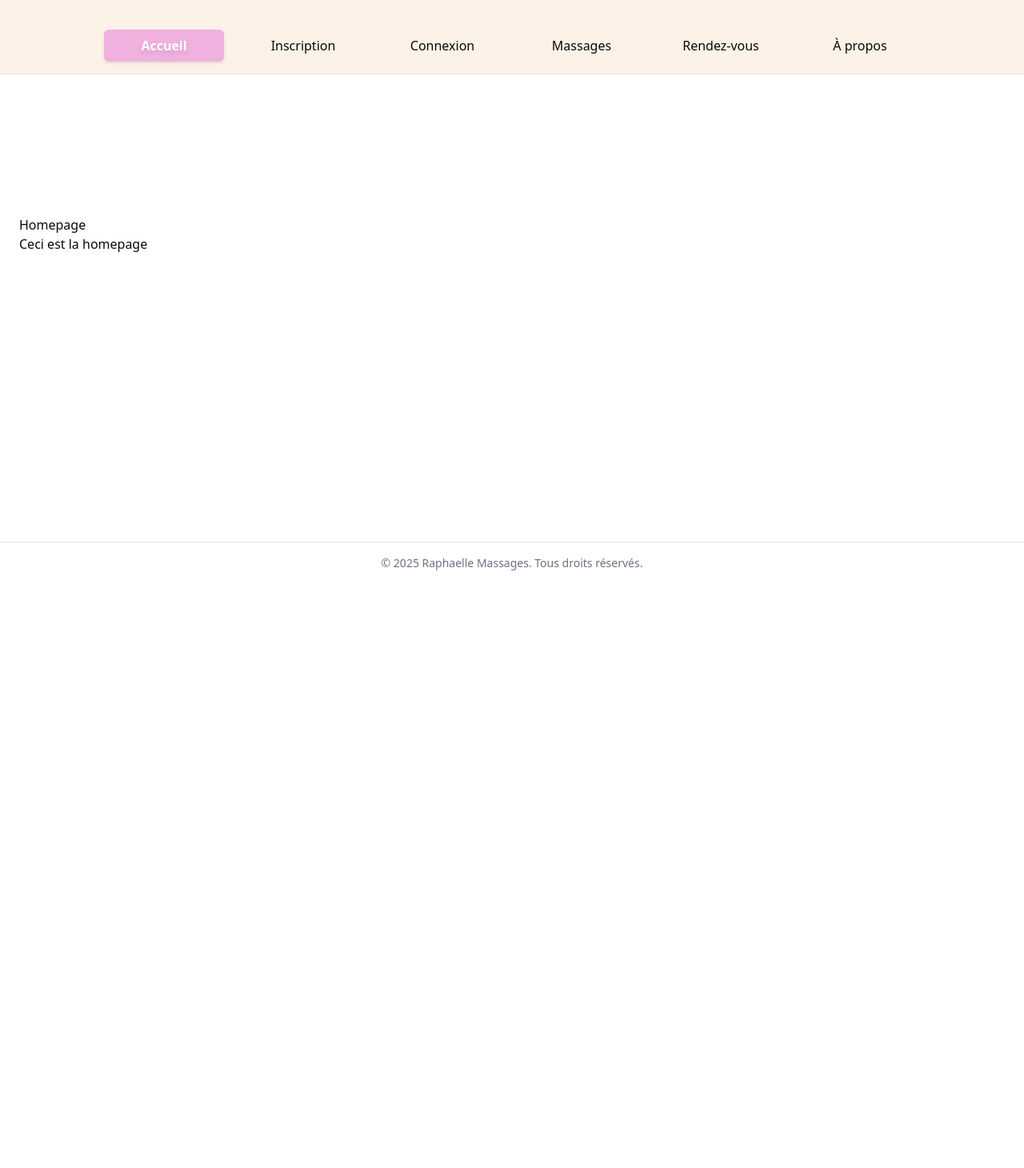
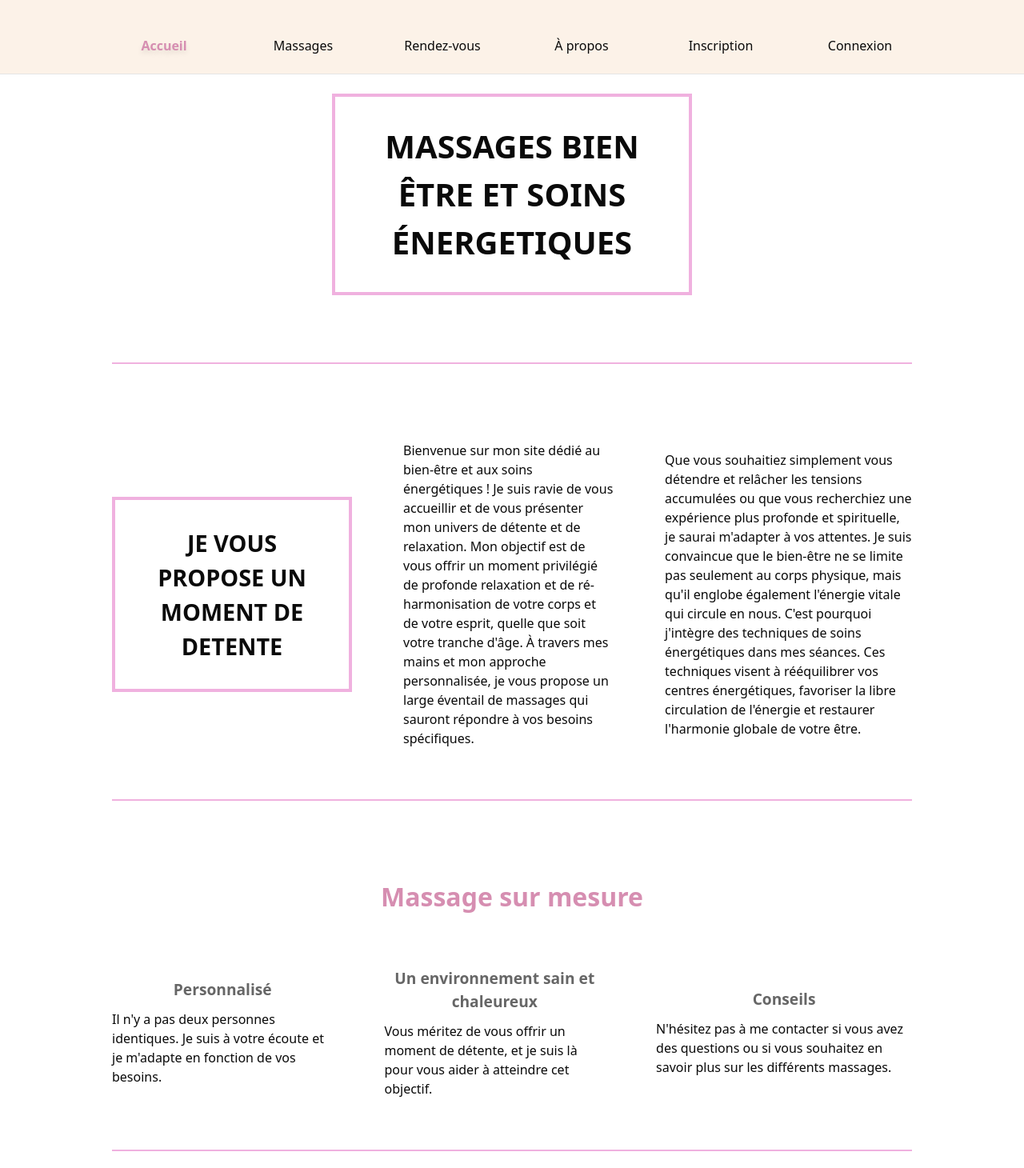
Before and after one commit to DamienLandois/Block-2-landois-damien-frontend, a React (Vite) app: page / in a window 1280 px wide. Shown: the part 70-1530 px from the top of the page at 80% size. Before the commit the page ends 800 px from the top, so only its background shows below. Built offline with nearby package versions, Linux system fonts and the light colour scheme; a web font is replaced by a local one.

Commit message:
Correction diverses et contenu home & about

```diff
--- a/src/components/partials/Header.jsx
+++ b/src/components/partials/Header.jsx
@@ -2,17 +2,25 @@ import { NavLink } from "react-router-dom";
 import Hamburger from "hamburger-react";
 import { use, useEffect, useState } from "react";
 import { User } from "lucide-react";
+import { getUser } from "@/lib/utils";
 
 export default function Header() {
   const linkClass = ({ isActive }) =>
     `px-3 py-2 rounded-md ${isActive ? "active-link" : ""}`;
   const [isOpen, setOpen] = useState(false);
   const [width, setWidth] = useState(window.innerWidth);
-
+  const user = getUser();
   const handleClosing = () => {
     if (width < 1100) {
       setOpen(false);
     }
+  };
+
+  const handleDisconnect = () => {
+    localStorage.removeItem("token");
+    localStorage.removeItem("user");
+    handleClosing();
+    window.location.reload();
   };
   useEffect(() => {
     const handleResize = () => setWidth(window.innerWidth);
@@ -58,20 +66,6 @@ export default function Header() {
             </NavLink>
             <NavLink
               onClick={handleClosing}
-              to="/inscription"
-              className={linkClass}
-            >
-              Inscription
-            </NavLink>
-            <NavLink
-              onClick={handleClosing}
-              to="/connexion"
-              className={linkClass}
-            >
-              Connexion
-            </NavLink>
-            <NavLink
-              onClick={handleClosing}
               to="/massages"
               className={linkClass}
             >
@@ -91,6 +85,33 @@ export default function Header() {
             >
               À propos
             </NavLink>
+            {!user && (
+              <>
+                <NavLink
+                  onClick={handleClosing}
+                  to="/inscription"
+                  className={linkClass}
+                >
+                  Inscription
+                </NavLink>
+                <NavLink
+                  onClick={handleClosing}
+                  to="/connexion"
+                  className={linkClass}
+                >
+                  Connexion
+                </NavLink>
+              </>
+            )}
+            {user && (
+              <NavLink
+                onClick={handleDisconnect}
+                to="/"
+                className="px-3 py-2 rounded-md"
+              >
+                Se déconnecter
+              </NavLink>
+            )}
           </nav>
         </div>
       )}
--- a/src/pages/About.jsx
+++ b/src/pages/About.jsx
@@ -1,7 +1,46 @@
-import React from 'react'
+import React from "react";
 
 export default function About() {
   return (
-    <div>About</div>
-  )
+    <div className="about-page space-y-4">
+      <h1>Qui suis-je ?</h1>
+      <p>
+        Ancienne infirmière, j'ai entrepris un parcours de reconversion
+        professionnelle qui m'a amené à explorer l'univers apaisant des
+        massages.
+      </p>
+
+      <p>
+        Après de nombreuses années à soigner et à prendre soin des autres, j'ai
+        ressenti le besoin de trouver une approche différente pour favoriser le
+        bien-être et l'épanouissement, tant physique que mental.
+      </p>
+
+      <p>
+        Ma carrière dans le domaine de la santé m'a permis de développer des
+        compétences essentielles en matière de compréhension du corps humain, de
+        la douleur, et de la manière dont le stress et les tensions affectent
+        notre santé globale. Aujourd'hui, en tant que praticienne en massages,
+        je mets à profit cette expérience pour offrir à mes clients une approche
+        holistique du bien-être.
+      </p>
+      <p>
+        Les massages que je propose sont conçus pour vous aider à vous détendre,
+        à relâcher les tensions accumulées, et à retrouver un équilibre
+        intérieur. Mon objectif est de créer un espace où vous pouvez vous
+        déconnecter du stress quotidien, et vous reconnecter à vous-même. Je
+        suis passionnée par l'art du massage et je suis constamment en quête de
+        nouvelles techniques pour améliorer la qualité de mes services.
+      </p>
+      <p>
+        En choisissant de me faire confiance dans les massages, vous optez pour
+        une approche bienveillante et professionnelle, axée sur la santé et le
+        bien-être. Je suis là pour vous accompagner dans votre voyage vers une
+        meilleure santé physique et mentale. N'hésitez pas à me contacter pour
+        discuter de vos besoins et pour réserver votre prochain rendez-vous. Je
+        suis impatiente de vous accueillir et de vous offrir un moment de
+        relaxation et de régénération.
+      </p>
+    </div>
+  );
 }
--- a/src/pages/Home.jsx
+++ b/src/pages/Home.jsx
@@ -1,10 +1,63 @@
-import React from 'react'
+import React from "react";
+import { NavLink } from "react-router-dom";
 
 export default function Home() {
   return (
-    <div>
-        <h1>Homepage</h1>
-        <p>Ceci est la homepage</p>
+    <div className="home-page space-y-8">
+      <section>
+        <h1>Massages BIEN être et soins Énergetiques</h1>
+      </section>
+      <section className="horizontal">
+        <h2>JE VOUS PROPOSE UN MOMENT DE DETENTE</h2>
+        <p>
+          Bienvenue sur mon site dédié au bien-être et aux soins énergétiques !
+          Je suis ravie de vous accueillir et de vous présenter mon univers de
+          détente et de relaxation. Mon objectif est de vous offrir un moment
+          privilégié de profonde relaxation et de ré-harmonisation de votre
+          corps et de votre esprit, quelle que soit votre tranche d'âge. À
+          travers mes mains et mon approche personnalisée, je vous propose un
+          large éventail de massages qui sauront répondre à vos besoins
+          spécifiques.
+        </p>
+        <p>
+          Que vous souhaitiez simplement vous détendre et relâcher les tensions
+          accumulées ou que vous recherchiez une expérience plus profonde et
+          spirituelle, je saurai m'adapter à vos attentes. Je suis convaincue
+          que le bien-être ne se limite pas seulement au corps physique, mais
+          qu'il englobe également l'énergie vitale qui circule en nous. C'est
+          pourquoi j'intègre des techniques de soins énergétiques dans mes
+          séances. Ces techniques visent à rééquilibrer vos centres
+          énergétiques, favoriser la libre circulation de l'énergie et restaurer
+          l'harmonie globale de votre être.
+        </p>
+      </section>
+      <section>
+        <h3>Massage sur mesure</h3>
+        <div className="horizontal">
+          <div>
+            <h4>Personnalisé</h4>
+            <p>
+              Il n'y a pas deux personnes identiques. Je suis à votre écoute et
+              je m'adapte en fonction de vos besoins.{" "}
+            </p>
+          </div>
+          <div>
+            <h4>Un environnement sain et chaleureux</h4>
+            <p>
+              Vous méritez de vous offrir un moment de détente, et je suis là
+              pour vous aider à atteindre cet objectif.{" "}
+            </p>
+          </div>
+          <div>
+            <h4>Conseils</h4>
+            <p>
+              N'hésitez pas à me contacter si vous avez des questions ou si vous
+              souhaitez en savoir plus sur les différents massages.{" "}
+            </p>
+          </div>
+        </div>
+        <NavLink to="/massages" className="btn" />
+      </section>
     </div>
-  )
+  );
 }
--- a/src/pages/SignIn.jsx
+++ b/src/pages/SignIn.jsx
@@ -11,8 +11,8 @@ import { Input } from "@/components/ui/input";
 import { Button } from "@/components/ui/button";
 import { useState } from "react";
 import authStore from "@/lib/authStore";
-import { useNavigate } from "react-router-dom";
-import { toast } from "sonner"
+import { redirect, useNavigate } from "react-router-dom";
+import { toast } from "sonner";
 
 export default function LoginCard({ onSubmit }) {
   const [email, setEmail] = useState("");
@@ -21,7 +21,7 @@ export default function LoginCard({ onSubmit }) {
   const [error, setError] = useState("");
 
   const login = authStore((state) => state.login);
-  const navigate = useNavigate()
+  const navigate = useNavigate();
 
   const handleSubmit = async (e) => {
     e.preventDefault();
@@ -34,7 +34,6 @@ export default function LoginCard({ onSubmit }) {
       onSubmit?.({ email });
       toast.success("Connexion réussie !");
       navigate("/");
-
     } catch (err) {
       const message =
         err?.response?.data?.message ||
@@ -43,9 +42,9 @@ export default function LoginCard({ onSubmit }) {
       setError(message);
     } finally {
       setLoading(false);
+      window.location.reload();
     }
   };
-
 
   return (
     <Card className="w-full max-w-sm">
--- a/src/styles/App.sass
+++ b/src/styles/App.sass
@@ -7,7 +7,8 @@
 @use 'profile'
 @use 'weekcalendar'
 @use 'admintimeslotcreator'
-
+@use 'about'
+@use 'home'
 .body
     display: flex
     flex-direction: column
--- /dev/null
+++ b/src/styles/_about.sass
@@ -0,0 +1,12 @@
+.about-page
+    max-width: 800px
+    margin: 0 auto
+    padding: 20px
+    display: flex
+    flex-direction: column
+    gap: 15px
+    h1
+        font-size: 2.5rem
+        margin-bottom: 20px
+    p
+        font-size: 1.2rem
--- a/src/styles/_header.sass
+++ b/src/styles/_header.sass
@@ -29,11 +29,9 @@ header
                 &:hover
                     scale: 1.05
 .active-link
-    background-color: variables.$secondary-color
-    color: white
+    color: variables.$secondary-color-darker
     font-weight: bold
     text-shadow: 0 4px 6px rgba(0, 0, 0, 0.1)
-    box-shadow: 0 2px 4px rgba(0, 0, 0, 0.1)
     margin: 5px 0px
 
 
--- /dev/null
+++ b/src/styles/_home.sass
@@ -0,0 +1,44 @@
+@use 'variables'
+.home-page
+    max-width: 1000px
+    margin: 0 auto
+    display: flex
+    flex-direction: column
+    gap: 4rem
+    section
+        border-bottom: 2px solid variables.$secondary-color
+        padding-bottom: 4rem
+    h1
+        font-size: 2.5rem
+        text-transform: uppercase
+        max-width: 450px
+        padding: 2rem
+        font-weight: bolder
+        text-align: center
+        margin: 0 auto 20px auto
+
+        border: 4px solid variables.$secondary-color
+    .horizontal
+        display: flex
+        align-items: center
+        gap: 4rem
+
+    h2
+        min-width: 300px
+        font-weight: bold
+        font-size: 1.8rem
+        padding: 2rem
+        text-align: center
+        border: 4px solid variables.$secondary-color
+    h3
+        font-size: 2rem
+        text-align: center
+        color: variables.$secondary-color-darker
+        font-weight: bold
+        margin-bottom: 4rem
+    h4
+        font-size: 1.2rem
+        text-align: center
+        color: variables.$fonts-color-light
+        font-weight: bold
+        margin-bottom: 10px
--- a/src/styles/_variables.sass
+++ b/src/styles/_variables.sass
@@ -1,6 +1,7 @@
 // Couleurs principales
 $primary-color: #fcf2e8ff
 $secondary-color: #F0B1DF
+$secondary-color-darker: #D68EB1
 $tertiary-color: #cb4254
 
 // Couleurs de texte et de fond
```
